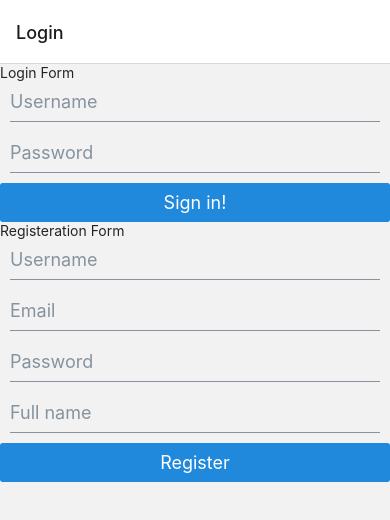
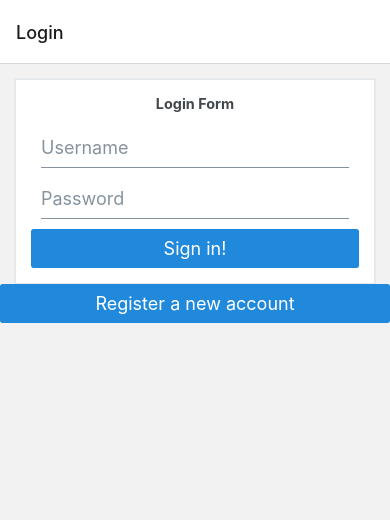
Before and after one commit to jannhakk/ReactNProjects, a React Native app: screen /Login in a window 390 px wide. Shown: the top 520 px of the page. Built offline with nearby package versions, Linux system fonts and the light colour scheme.

Commit message:
Completed Form validation task 1 & 2

```diff
--- a/components/LoginForm.js
+++ b/components/LoginForm.js
@@ -1,10 +1,9 @@
 import AsyncStorage from '@react-native-async-storage/async-storage';
 import {useForm, Controller} from 'react-hook-form';
-import {View} from 'react-native';
 import {useContext} from 'react';
 import {MainContext} from '../contexts/MainContext';
 import {useLogin} from '../hooks/ApiHooks';
-import {Input, Button, Text} from '@rneui/themed';
+import {Input, Button, Text, Card} from '@rneui/themed';
 
 const LoginForm = () => {
   const {isLoggedIn, setIsLoggedIn, setUser} = useContext(MainContext);
@@ -30,8 +29,8 @@ const LoginForm = () => {
   };
 
   return (
-    <View>
-      <Text>Login Form</Text>
+    <Card>
+      <Card.Title>Login Form</Card.Title>
       <Controller
         control={control}
         rules={{
@@ -78,7 +77,7 @@ const LoginForm = () => {
       />
 
       <Button title="Sign in!" onPress={handleSubmit((data) => logIn(data))} />
-    </View>
+    </Card>
   );
 };
 
--- a/components/RegisterForm.js
+++ b/components/RegisterForm.js
@@ -1,19 +1,17 @@
 import {useForm, Controller} from 'react-hook-form';
-import {View} from 'react-native';
-import {useContext} from 'react';
-import {MainContext} from '../contexts/MainContext';
 import {useUser} from '../hooks/ApiHooks';
-import {Input, Button, Text} from '@rneui/themed';
+import {Input, Button, Text, Card} from '@rneui/themed';
 
 const RegisterForm = () => {
-  const {isLoggedIn, setIsLoggedIn} = useContext(MainContext);
-  const {postUser} = useUser();
+  const {checkUsername, postUser} = useUser();
   const {
     control,
     handleSubmit,
+    getValues,
     formState: {errors},
   } = useForm({
     defaultValues: {username: '', email: '', password: '', full_name: ''},
+    mode: 'onBlur',
   });
 
   const register = async (userData) => {
@@ -28,13 +26,17 @@ const RegisterForm = () => {
   };
 
   return (
-    <View>
-      <Text>Registeration Form</Text>
+    <Card>
+      <Card.Title>Registeration Form</Card.Title>
       <Controller
         control={control}
         rules={{
           required: true,
           minLength: 3,
+          validate: async (value) => {
+            const available = await checkUsername(value);
+            return available ? true : 'Username already taken!';
+          },
         }}
         render={({field: {onChange, onBlur, value}}) => (
           <Input
@@ -48,6 +50,9 @@ const RegisterForm = () => {
               )) ||
               (errors.username?.type === 'minLength' && (
                 <Text>Min 3 characters.</Text>
+              )) ||
+              (errors.username?.type === 'validate' && (
+                <Text>{errors.username.message}</Text>
               ))
             }
           />
@@ -58,16 +63,20 @@ const RegisterForm = () => {
       <Controller
         control={control}
         rules={{
-          required: true,
+          required: {value: true, message: 'This is required.'},
+          pattern: {
+            value: /^[a-z0-9.]{1,128}@[a-z0-9.]{5,128}/i,
+            message: 'Must be valid email',
+          },
         }}
         render={({field: {onChange, onBlur, value}}) => (
           <Input
             onBlur={onBlur}
             onChangeText={onChange}
             value={value}
-            secureTextEntry={true}
             placeholder="Email"
-            errorMessage={errors.email && <Text>This is required.</Text>}
+            autoCapitalize="none"
+            errorMessage={errors.email && <Text>{errors.email.message}</Text>}
           />
         )}
         name="email"
@@ -76,8 +85,8 @@ const RegisterForm = () => {
       <Controller
         control={control}
         rules={{
-          required: true,
-          minLength: 3,
+          required: {value: true, message: 'Required'},
+          minLength: {value: 5, message: 'Min length 5 chars.'},
         }}
         render={({field: {onChange, onBlur, value}}) => (
           <Input
@@ -86,10 +95,40 @@ const RegisterForm = () => {
             value={value}
             secureTextEntry={true}
             placeholder="Password"
-            errorMessage={errors.password && <Text>This is required.</Text>}
+            errorMessage={
+              errors.password && <Text>{errors.password.message}</Text>
+            }
           />
         )}
         name="password"
+      />
+
+      <Controller
+        control={control}
+        rules={{
+          validate: (value) => {
+            if (value === getValues('password')) {
+              return true;
+            } else {
+              return 'Passwords do not match';
+            }
+          },
+        }}
+        render={({field: {onChange, onBlur, value}}) => (
+          <Input
+            onBlur={onBlur}
+            onChangeText={onChange}
+            value={value}
+            secureTextEntry={true}
+            placeholder="Confirm password"
+            errorMessage={
+              errors.confirmPassword && (
+                <Text>{errors.confirmPassword.message}</Text>
+              )
+            }
+          />
+        )}
+        name="confirmPassword"
       />
 
       <Controller
@@ -110,7 +149,7 @@ const RegisterForm = () => {
         name="full_name"
       />
       <Button title="Register" onPress={handleSubmit(register)} />
-    </View>
+    </Card>
   );
 };
 
--- a/hooks/ApiHooks.js
+++ b/hooks/ApiHooks.js
@@ -44,6 +44,15 @@ const useLogin = () => {
 };
 
 const useUser = () => {
+  const checkUsername = async (username) => {
+    try {
+      const result = await doFetch(apiUrl + 'users/username/' + username);
+      console.log('checkUsername():', result);
+      return result.available;
+    } catch (error) {
+      console.log('checkUsername() failed', error);
+    }
+  };
   const getUserByToken = async (token) => {
     try {
       const options = {
@@ -72,7 +81,7 @@ const useUser = () => {
     }
   };
 
-  return {getUserByToken, postUser};
+  return {checkUsername, getUserByToken, postUser};
 };
 
 const useTag = () => {
--- a/views/Login.js
+++ b/views/Login.js
@@ -1,16 +1,18 @@
 import {View} from 'react-native';
 import PropTypes from 'prop-types';
-import {useContext, useEffect} from 'react';
+import {useContext, useEffect, useState} from 'react';
 import {MainContext} from '../contexts/MainContext';
 import AsyncStorage from '@react-native-async-storage/async-storage';
 import {useUser} from '../hooks/ApiHooks';
 import LoginForm from '../components/LoginForm';
 import RegisterForm from '../components/RegisterForm';
+import {Button} from '@rneui/themed';
 
 const Login = ({navigation}) => {
   // props is needed for navigation
   const {setIsLoggedIn, setUser} = useContext(MainContext);
   const {getUserByToken} = useUser();
+  const [showRegForm, setShowRegForm] = useState(false);
 
   const checkToken = async () => {
     const userToken = await AsyncStorage.getItem('userToken');
@@ -39,8 +41,13 @@ const Login = ({navigation}) => {
     </View>
     */
     <View>
-      <LoginForm />
-      <RegisterForm />
+      {showRegForm ? <RegisterForm /> : <LoginForm />}
+      <Button
+        title={showRegForm ? 'or sign in' : 'Register a new account'}
+        onPress={() => {
+          setShowRegForm(!showRegForm);
+        }}
+      ></Button>
     </View>
   );
 };
```
